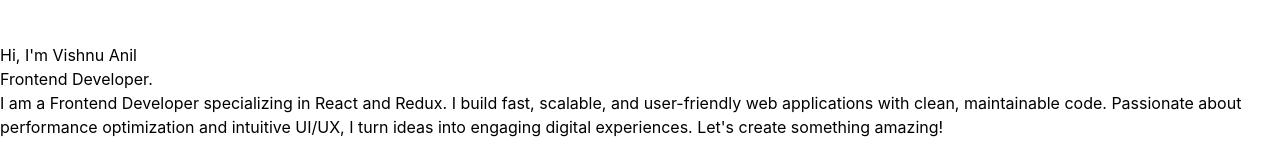
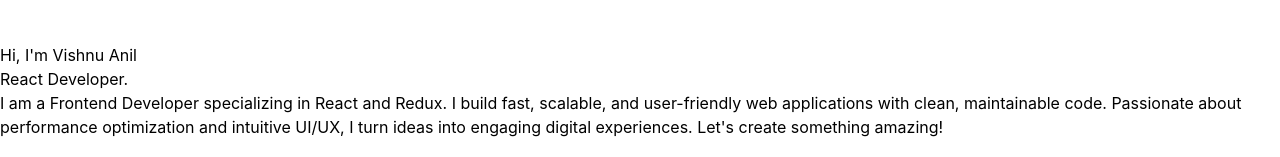
Before and after one commit to vishnufd/vishnu-portfolio, a React (Vite) app: page / in a window 1280 px wide. Shown: the part 367-524 px from the top of the page. Built offline with nearby package versions, Linux system fonts and the light colour scheme.

Commit message:
update ui

```diff
--- a/src/landing page/components/LandingPage.jsx
+++ b/src/landing page/components/LandingPage.jsx
@@ -26,7 +26,7 @@ const LandingPage = () => {
               animate={{ width: "100%" }}
               transition={{ duration: 2, ease: "easeInOut" }}
             >
-              Frontend Developer.
+              React Developer.
             </motion.h1>
             <p className="my-4 text-[0.8rem] text-[#808080] sm:my-9 sm:text-[1rem]">
               I am a Frontend Developer specializing in React and Redux. I build
```
